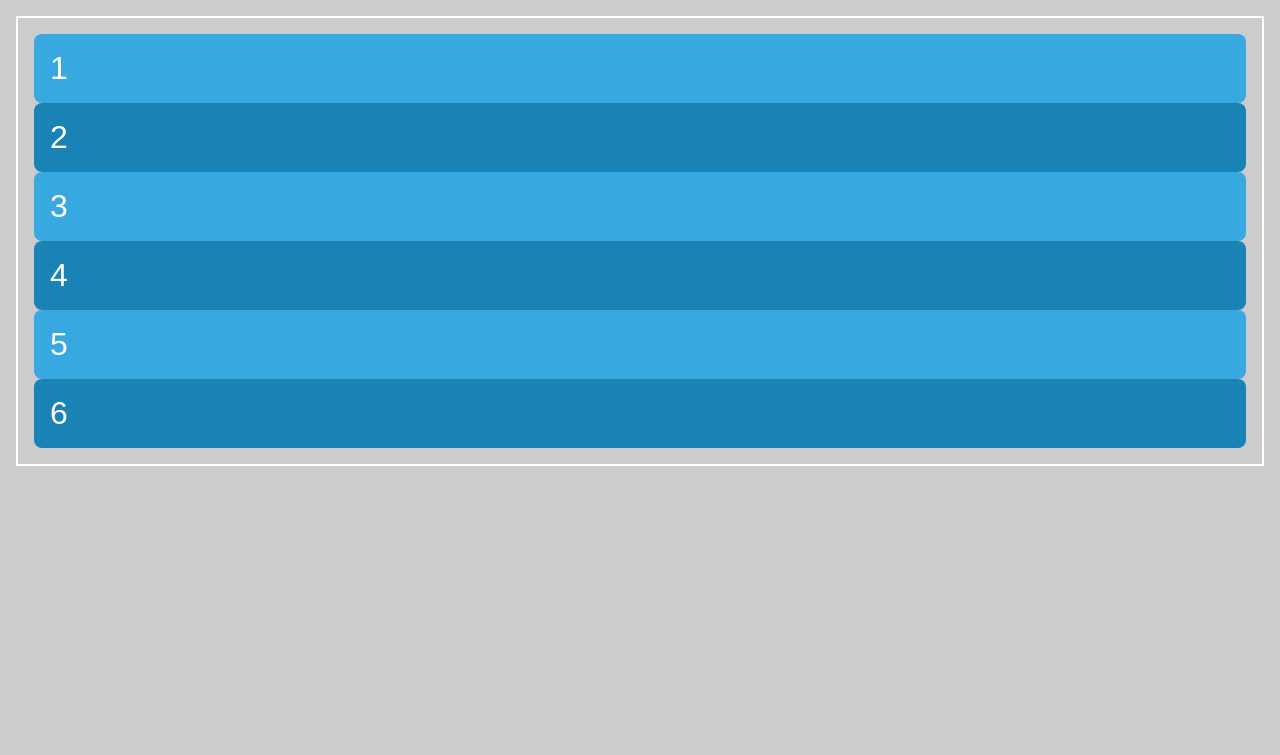
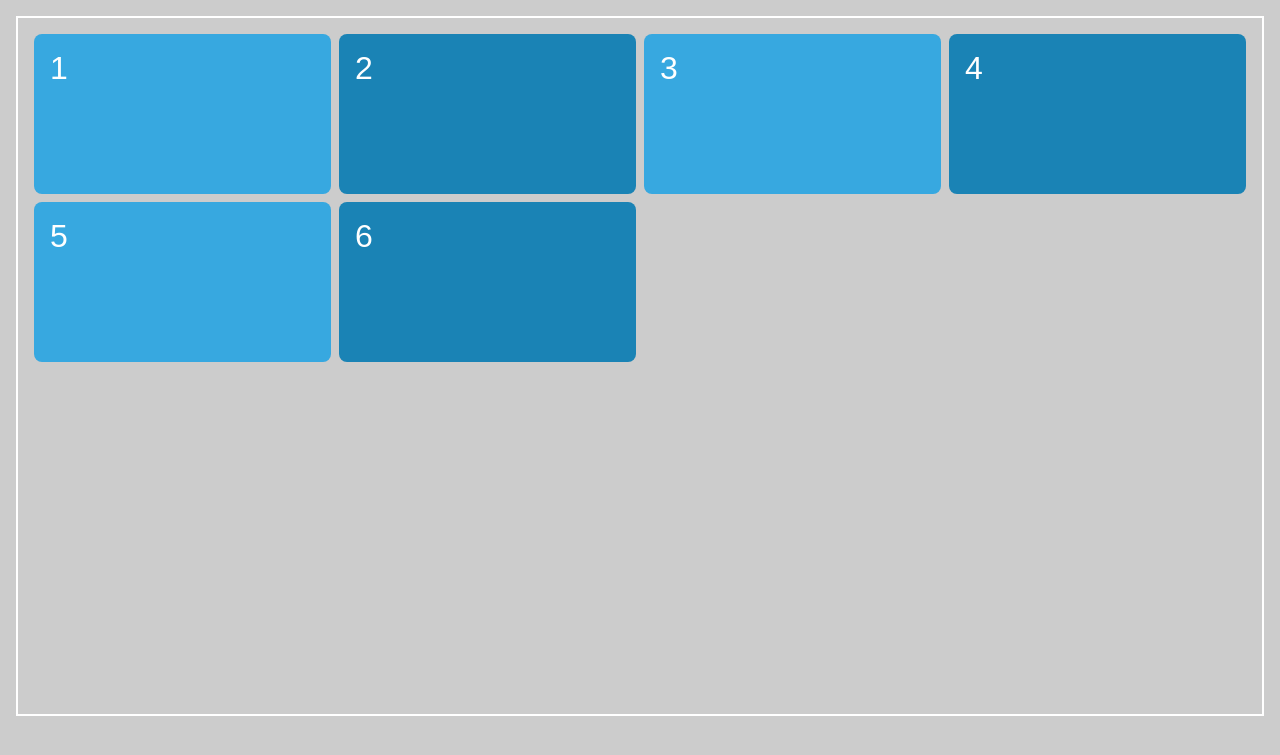
Before and after one commit to eacevedof/prj_css, a PHP site: page / in a window 1280 px wide. Shown: the top 755 px of the page. Run offline with PHP 8.4, Linux system fonts and the light colour scheme.

Commit message:
alineacion items

```diff
--- a/grid/two/style.css
+++ b/grid/two/style.css
@@ -28,3 +28,9 @@ alineacion en X:
     justify-self
     justify-items
 */
+.grid {
+    display: grid;
+    grid-gap: .5rem;
+    grid-template-columns: repeat(4, minmax(5rem, 1fr));
+    grid-template-rows: repeat(4, minmax(10rem, auto));
+}
```
